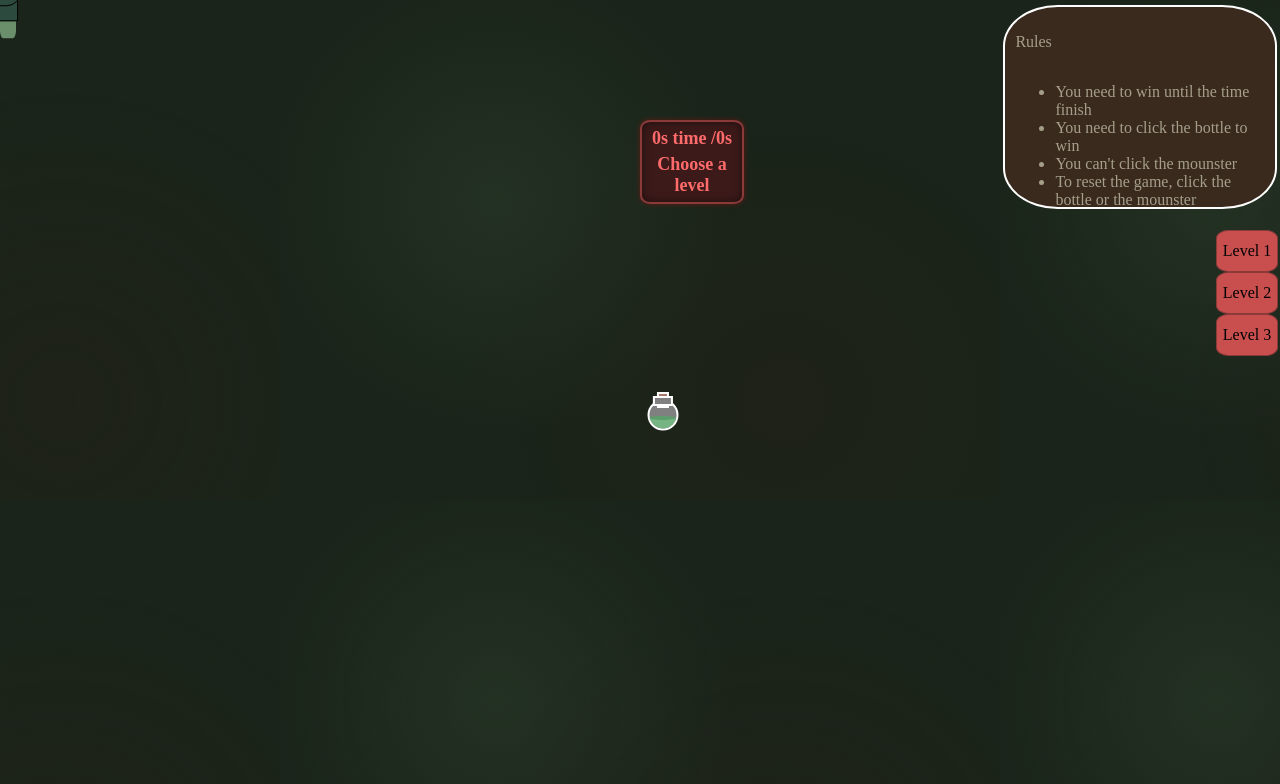
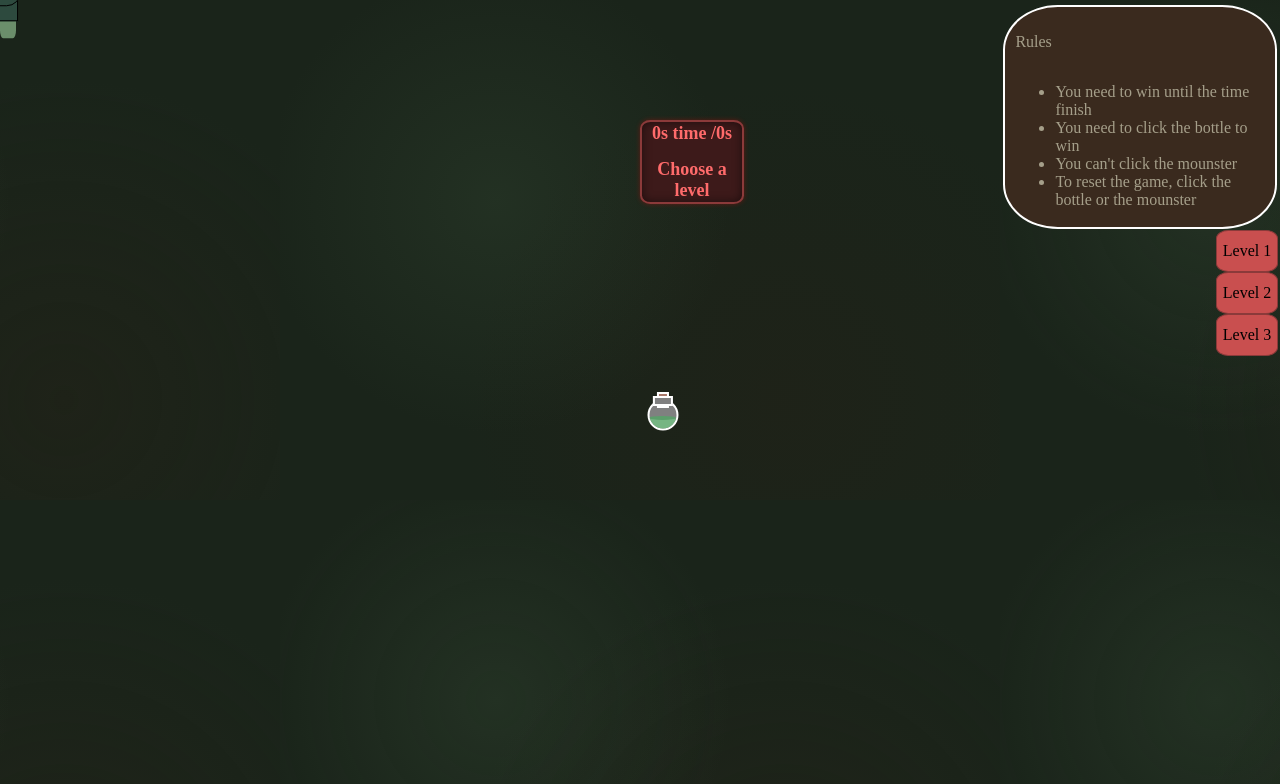
Before and after one commit to jrxjb/react-mouse-follower, a React (Vite) app in the folder mouse-follower/: page / in a window 1280 px wide. Shown: the top 784 px of the page. Built offline with nearby package versions, Linux system fonts and the light colour scheme.

Commit message:
update textP

```diff
--- a/mouse-follower/src/components/textP.css
+++ b/mouse-follower/src/components/textP.css
@@ -2,7 +2,7 @@
     display:flex;
     flex-direction:column;
     background-color:#3a2a1e;
-    height:180px;
+    height:200px;
     width:250px;
 
     border:white solid 2px;
@@ -19,5 +19,6 @@
      font-size:18px;
      justify-content:center;
      align-items:center;
+     margin: 5px;
 
 }
```
